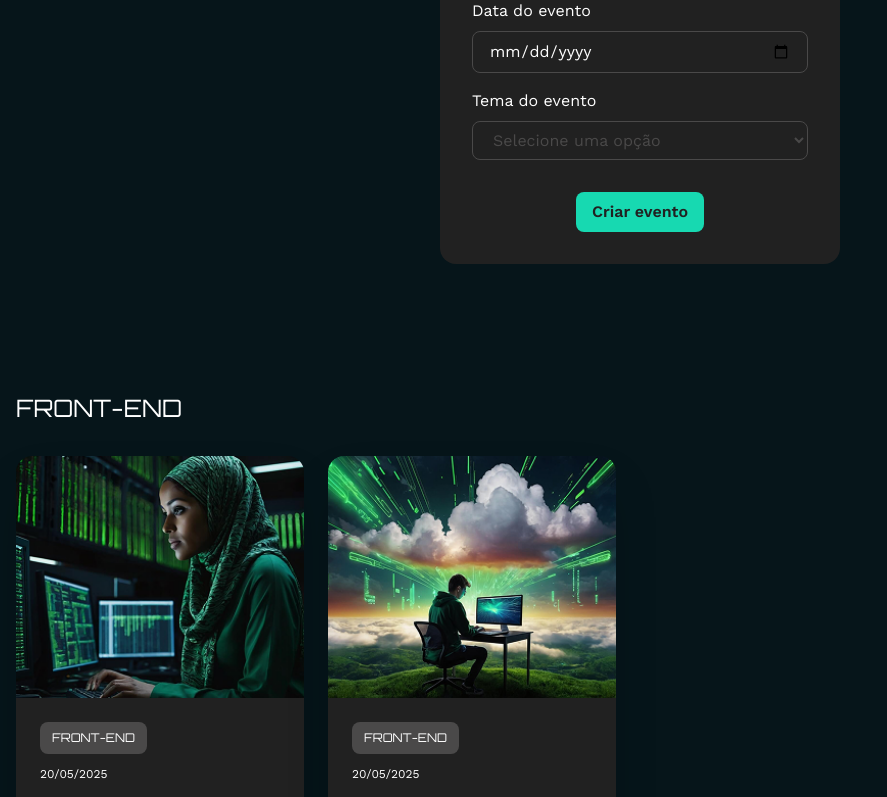
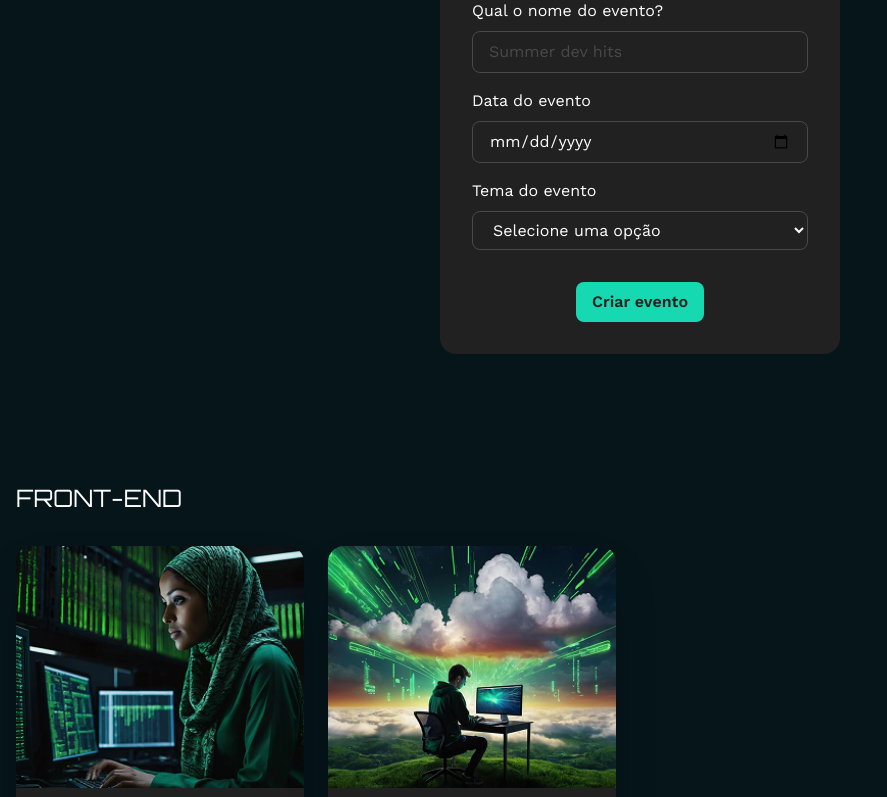
Before and after one commit to marcosprofile/tecboard, a React (Vite) app: page / in a window 1280 px wide. Shown: the part 940-1737 px from the top of the page, without its empty margins (0-887 px from the left). Built offline with nearby package versions, Linux system fonts and the light colour scheme.

Commit message:
feat: updates + action in form

```diff
--- a/src/components/FormularioDeEvento.jsx
+++ b/src/components/FormularioDeEvento.jsx
@@ -3,32 +3,49 @@ import Input from "./atoms/form/Input";
 import Select from "./atoms/form/Select";
 import Option from "./atoms/form/Option";
 import Button from "./atoms/Button";
+import { useState } from "react";
+import { temas } from './../utils/Temas';
 
 
 export default function FormularioDeEvento() {
+  const [opcaoSelecionada, setOpcaoSelecionada] = useState("")
+
+  function formSubmit(formData) {
+    const evento = {
+      capa: formData.get('capaEvento'),
+      tema: temas.find((item) => {
+        return item.id == formData.get('tema')
+      }),
+      data: new Date(formData.get('dataEvento')),
+      titulo: formData.get('nomeEvento')
+    }
+    console.log('Formulário submetido!', evento)
+  }
+
   return (
-    <form className="bg-grafite p-8 rounded-2xl flex flex-col gap-8 w-full max-w-100">
+    <form className="bg-grafite p-8 rounded-2xl flex flex-col gap-8 w-full max-w-100" action={formSubmit}>
       <h2 className="text text-xl">Preencha para criar um evento:</h2>
 
       <div className="flex flex-col gap-4">
         <div className="flex flex-col gap-2">
-          <LabelInput htmlFor="nome" texto="Qual o nome do evento?" />
-          <Input type="text" id="nome" placeholder="Summer dev hits" />
+          <LabelInput htmlFor="capaEvento" texto="Qual o endereço da imagem de capa?" />
+          <Input type="text" id="capaEvento" name="capaEvento" placeholder="http://..." />
         </div>
         <div className="flex flex-col gap-2">
-          <LabelInput htmlFor="data" texto="Data do evento" />
-          <Input type="date" id="data" />
+          <LabelInput htmlFor="nomeEvento" texto="Qual o nome do evento?" />
+          <Input type="text" id="nomeEvento" name="nomeEvento" placeholder="Summer dev hits" />
+        </div>
+        <div className="flex flex-col gap-2">
+          <LabelInput htmlFor="dataEvento" texto="Data do evento" />
+          <Input type="date" id="dataEvento" name="dataEvento" />
         </div>
         <div className="flex flex-col gap-2">
           <LabelInput htmlFor="tema" texto="Tema do evento" />
-          <Select defaultValue="" required>
-            <Option classes="text-cinza-medio" value="" selected disabled hidden>Selecione uma opção</Option>
-            <Option value="IA">IA</Option>
-            <Option value="Front-end">Front-end</Option>
-            <Option value="Backend">Backend</Option>
-            <Option value="Devops">Devops</Option>
-            <Option value="Data Science">Data Science</Option>
-            <Option value="Cloud">Cloud</Option>
+          <Select value={opcaoSelecionada} onChange={e => setOpcaoSelecionada(e.target.value)} id="tema" name="tema">
+            <Option classes="text-cinza-medio" value="" disabled hidden>Selecione uma opção</Option>
+            {temas.map((tema) => (
+              <Option key={tema.id} value={tema.id}>{tema.nome}</Option>
+            ))}
           </Select>
         </div>
       </div>
--- a/src/components/events/Backend.jsx
+++ b/src/components/events/Backend.jsx
@@ -4,21 +4,22 @@ import Container from "../atoms/events/layout/Container";
 import ContainerCards from "../atoms/events/layout/ContainerCards";
 
 import { eventosBackend } from "../../utils/Eventos";
+import { temas } from "../../utils/Temas";
 
 
 export default function Backend() {
   return (
     <Container>
-      <CategoryName nome="Back-end" />
+      <CategoryName nome={temas[2].nome} />
       <ContainerCards>
         {eventosBackend.map((evento) => (
           <CardEvento
             key={evento.id}
-            src={evento.src}
+            src={evento.capa}
             tag={evento.tag}
             data={evento.data}
-            title={evento.title}
-            description={evento.description}
+            title={evento.titulo}
+            description={evento.descricao}
           />
         ))}
       </ContainerCards>
--- a/src/components/events/Cloud.jsx
+++ b/src/components/events/Cloud.jsx
@@ -3,21 +3,22 @@ import CategoryName from "../atoms/events/CategoryName";
 import ContainerCards from "../atoms/events/layout/ContainerCards";
 import CardEvento from "../atoms/events/CardEvento";
 import { eventosCloud } from "../../utils/Eventos";
+import { temas } from "../../utils/Temas";
 
 
 export default function Cloud() {
   return (
     <Container>
-      <CategoryName nome="Cloud" />
+      <CategoryName nome={temas[5].nome} />
       <ContainerCards>
         {eventosCloud.map((evento) => (
           <CardEvento
             key={evento.id}
-            src={evento.src}
+            src={evento.capa}
             tag={evento.tag}
             data={evento.data}
-            title={evento.title}
-            description={evento.description}
+            title={evento.titulo}
+            description={evento.descricao}
           />
         ))}
       </ContainerCards>
--- a/src/components/events/DataScience.jsx
+++ b/src/components/events/DataScience.jsx
@@ -3,21 +3,22 @@ import CategoryName from "../atoms/events/CategoryName";
 import ContainerCards from "../atoms/events/layout/ContainerCards";
 import CardEvento from "../atoms/events/CardEvento";
 import { eventosDataScience } from "../../utils/Eventos";
+import { temas } from "../../utils/Temas";
 
 
 export default function DataScience() {
   return (
     <Container>
-      <CategoryName nome="Data Science" />
+      <CategoryName nome={temas[3].nome} />
       <ContainerCards>
         {eventosDataScience.map((evento) => (
           <CardEvento
             key={evento.id}
-            src={evento.src}
+            src={evento.capa}
             tag={evento.tag}
             data={evento.data}
-            title={evento.title}
-            description={evento.description}
+            title={evento.titulo}
+            description={evento.descricao}
           />
         ))}
       </ContainerCards>
--- a/src/components/events/Devops.jsx
+++ b/src/components/events/Devops.jsx
@@ -4,21 +4,22 @@ import ContainerCards from "../atoms/events/layout/ContainerCards";
 import CardEvento from "../atoms/events/CardEvento";
 
 import { eventosDevops } from "../../utils/Eventos";
+import { temas } from "../../utils/Temas";
 
 
 export default function Devops() {
   return (
     <Container>
-      <CategoryName nome="Devops" />
+      <CategoryName nome={temas[4].nome} />
       <ContainerCards>
         {eventosDevops.map((evento) => (
           <CardEvento
             key={evento.id}
-            src={evento.src}
+            src={evento.capa}
             tag={evento.tag}
             data={evento.data}
-            title={evento.title}
-            description={evento.description}
+            title={evento.titulo}
+            description={evento.descricao}
           />
         ))}
       </ContainerCards>
--- a/src/components/events/Frontend.jsx
+++ b/src/components/events/Frontend.jsx
@@ -4,21 +4,22 @@ import ContainerCards from "../atoms/events/layout/ContainerCards";
 import CardEvento from "../atoms/events/CardEvento";
 
 import { eventosFrontend } from "../../utils/Eventos";
+import { temas } from "../../utils/Temas";
 
 
 export default function Frontend() {
   return (
     <Container>
-      <CategoryName nome="Front-end" />
+      <CategoryName nome={temas[1].nome} />
       <ContainerCards>
         {eventosFrontend.map((evento) => (
           <CardEvento
             key={evento.id}
-            src={evento.src}
+            src={evento.capa}
             tag={evento.tag}
             data={evento.data}
-            title={evento.title}
-            description={evento.description}
+            title={evento.titulo}
+            description={evento.descricao}
           />
         ))}
       </ContainerCards>
--- a/src/components/events/InteligenciaArtificial.jsx
+++ b/src/components/events/InteligenciaArtificial.jsx
@@ -4,21 +4,22 @@ import ContainerCards from "../atoms/events/layout/ContainerCards";
 import CardEvento from "../atoms/events/CardEvento";
 
 import { eventosIA } from "../../utils/Eventos";
+import { temas } from "../../utils/Temas";
 
 
 export default function InteligenciaArtificial() {
   return (
     <Container>
-      <CategoryName nome="Inteligência Artificial" />
+      <CategoryName nome={temas[0].nome} />
       <ContainerCards>
         {eventosIA.map((evento) => (
           <CardEvento
             key={evento.id}
-            src={evento.src}
+            src={evento.capa}
             tag={evento.tag}
             data={evento.data}
-            title={evento.title}
-            description={evento.description}
+            title={evento.titulo}
+            description={evento.descricao}
           />
         ))}
       </ContainerCards>
--- a/src/utils/Eventos.js
+++ b/src/utils/Eventos.js
@@ -1,137 +1,139 @@
+import { temas } from "./Temas"
+
 export const eventosFrontend = [
   {
     id: 1,
-    src: "evento-1-frontend.png",
-    tag: "front-end",
-    data: "20/05/2025",
-    title: "Mulheres no Front",
-    description: "Valorizando e impulsionando a participação feminina no desenvolvimento front-end."
+    capa: "evento-1-frontend.png",
+    tag: temas[1].nome,
+    data: new Date().toLocaleDateString('pt-BR'),
+    titulo: "Mulheres no Front",
+    descricao: "Valorizando e impulsionando a participação feminina no desenvolvimento front-end."
   },
   {
     id: 2,
-    src: "evento-2-frontend.png",
-    tag: "front-end",
-    data: "20/05/2025",
-    title: "Pixel & Code",
-    description: "Meetup unindo design e desenvolvimento front-end para explorar tendências em UI."
+    capa: "evento-2-frontend.png",
+    tag: temas[1].nome,
+    data: new Date().toLocaleDateString('pt-BR'),
+    titulo: "Pixel & Code",
+    descricao: "Meetup unindo design e desenvolvimento front-end para explorar tendências em UI."
   }
 ]
 
 export const eventosBackend = [
   {
     id: 1,
-    src: "evento-1-backend.png",
-    tag: "back-end",
-    data: "20/05/2025",
-    title: "Back-End Masters",
-    description: "Performance e inovação no back-end, conectando especialistas e entusiastas."
+    capa: "evento-1-backend.png",
+    tag: temas[2].nome,
+    data: new Date().toLocaleDateString('pt-BR'),
+    titulo: "Back-End Masters",
+    descricao: "Performance e inovação no back-end, conectando especialistas e entusiastas."
   },
   {
     id: 2,
-    src: "evento-2-backend.png",
-    tag: "back-end",
-    data: "20/05/2025",
-    title: "Code to Core",
-    description: "Workshop que explora a essência do back-end, escalabilidade e boas práticas."
+    capa: "evento-2-backend.png",
+    tag: temas[2].nome,
+    data: new Date().toLocaleDateString('pt-BR'),
+    titulo: "Code to Core",
+    descricao: "Workshop que explora a essência do back-end, escalabilidade e boas práticas."
   },
   {
     id: 3,
-    src: "evento-3-backend.png",
-    tag: "back-end",
-    data: "20/05/2025",
-    title: "Server Side Summit",
-    description: "Evento dedicado a tecnologias e estratégias para desenvolvimento back-end."
+    capa: "evento-3-backend.png",
+    tag: temas[2].nome,
+    data: new Date().toLocaleDateString('pt-BR'),
+    titulo: "Server Side Summit",
+    descricao: "Evento dedicado a tecnologias e estratégias para desenvolvimento back-end."
   }
 ]
 
 export const eventosDevops = [
   {
     id: 1,
-    src: "evento-1-devops.png",
-    tag: "devops",
-    data: "20/05/2025",
-    title: "DevOps Evolution",
-    description: "Congresso sobre automação, CI/CD, cultura DevOps, tendências e inovações."
+    capa: "evento-1-devops.png",
+    tag: temas[4].nome,
+    data: new Date().toLocaleDateString('pt-BR'),
+    titulo: "DevOps Evolution",
+    descricao: "Congresso sobre automação, CI/CD, cultura DevOps, tendências e inovações."
   }
 ]
 
 export const eventosIA = [
   {
     id: 1,
-    src: "evento-1-ia.png",
-    tag: "inteligência artificial",
-    data: "20/05/2025",
-    title: "Deep Learning Days",
-    description: "Imersão sobre IA, redes neurais e aprendizado profundo."
+    capa: "evento-1-ia.png",
+    tag: temas[0].nome,
+    data: new Date().toLocaleDateString('pt-BR'),
+    titulo: "Deep Learning Days",
+    descricao: "Imersão sobre IA, redes neurais e aprendizado profundo."
   },
   {
     id: 2,
-    src: "evento-2-ia.png",
-    tag: "inteligência artificial",
-    data: "20/05/2025",
-    title: "IA na palma da mão",
-    description: "Workshop IA em dispositivos móveis, aplicando a tecnologia em soluções acessíveis."
+    capa: "evento-2-ia.png",
+    tag: temas[0].nome,
+    data: new Date().toLocaleDateString('pt-BR'),
+    titulo: "IA na palma da mão",
+    descricao: "Workshop IA em dispositivos móveis, aplicando a tecnologia em soluções acessíveis."
   },
   {
     id: 3,
-    src: "evento-3-ia.png",
-    tag: "inteligência artificial",
-    data: "20/05/2025",
-    title: "IA Segura e Acessível",
-    description: "Palestra sobre segurança e inclusão em soluções baseadas em inteligência artificial."
+    capa: "evento-3-ia.png",
+    tag: temas[0].nome,
+    data: new Date().toLocaleDateString('pt-BR'),
+    titulo: "IA Segura e Acessível",
+    descricao: "Palestra sobre segurança e inclusão em soluções baseadas em inteligência artificial."
   }
 ]
 
 export const eventosDataScience = [
   {
     id: 1,
-    src: "evento-1-data-science.png",
-    tag: "data science",
-    data: "20/05/2025",
-    title: "Data Pulse",
-    description: "Congresso sobre dados nas decisões estratégicas, análise e inovações da ciência de dados."
+    capa: "evento-1-data-science.png",
+    tag: temas[3].nome,
+    data: new Date().toLocaleDateString('pt-BR'),
+    titulo: "Data Pulse",
+    descricao: "Congresso sobre dados nas decisões estratégicas, análise e inovações da ciência de dados."
   },
   {
     id: 2,
-    src: "evento-2-data-science.png",
-    tag: "data science",
-    data: "20/05/2025",
-    title: "Data Revolution",
-    description: "Palestra sobre últimas tendências em big data, análise e inteligência empresarial."
+    capa: "evento-2-data-science.png",
+    tag: temas[3].nome,
+    data: new Date().toLocaleDateString('pt-BR'),
+    titulo: "Data Revolution",
+    descricao: "Palestra sobre últimas tendências em big data, análise e inteligência empresarial."
   },
   {
     id: 3,
-    src: "evento-3-data-science.png",
-    tag: "data science",
-    data: "20/05/2025",
-    title: "Driven by Data",
-    description: "Minicurso sobre como dados impulsionam decisões e inovações para o futuro."
+    capa: "evento-3-data-science.png",
+    tag: temas[3].nome,
+    data: new Date().toLocaleDateString('pt-BR'),
+    titulo: "Driven by Data",
+    descricao: "Minicurso sobre como dados impulsionam decisões e inovações para o futuro."
   },
   {
     id: 4,
-    src: "evento-4-data-science.png",
-    tag: "data science",
-    data: "20/05/2025",
-    title: "SQL Summit",
-    description: "Ciclo de palestras com especialistas do universo dos bancos de dados SQL."
+    capa: "evento-4-data-science.png",
+    tag: temas[3].nome,
+    data: new Date().toLocaleDateString('pt-BR'),
+    titulo: "SQL Summit",
+    descricao: "Ciclo de palestras com especialistas do universo dos bancos de dados SQL."
   }
 ]
 
 export const eventosCloud = [
   {
     id: 1,
-    src: "evento-1-cloud.png",
-    tag: "cloud",
-    data: "20/05/2025",
-    title: "SkyTech Summit",
-    description: "Palestra sobre tendências em computação em nuvem, escalabilidade e infraestrutura."
+    capa: "evento-1-cloud.png",
+    tag: temas[5].nome,
+    data: new Date().toLocaleDateString('pt-BR'),
+    titulo: "SkyTech Summit",
+    descricao: "Palestra sobre tendências em computação em nuvem, escalabilidade e infraestrutura."
   },
   {
     id: 2,
-    src: "evento-2-cloud.png",
-    tag: "cloud",
-    data: "20/05/2025",
-    title: "Mundo Cloud",
-    description: "Encontro de especialistas e entusiastas para discutir novidades da tecnologia cloud."
+    capa: "evento-2-cloud.png",
+    tag: temas[5].nome,
+    data: new Date().toLocaleDateString('pt-BR'),
+    titulo: "Mundo Cloud",
+    descricao: "Encontro de especialistas e entusiastas para discutir novidades da tecnologia cloud."
   }
 ]
--- /dev/null
+++ b/src/utils/Temas.js
@@ -0,0 +1,26 @@
+export const temas = [
+  {
+    id: 1,
+    nome: 'Inteligência Artificial'
+  },
+  {
+    id: 2,
+    nome: 'Front-end'
+  },
+  {
+    id: 3,
+    nome: 'Back-end'
+  },
+  {
+    id: 4,
+    nome: 'Data Science'
+  },
+  {
+    id: 5,
+    nome: 'Devops'
+  },
+  {
+    id: 6,
+    nome: 'Cloud'
+  },
+]
```
